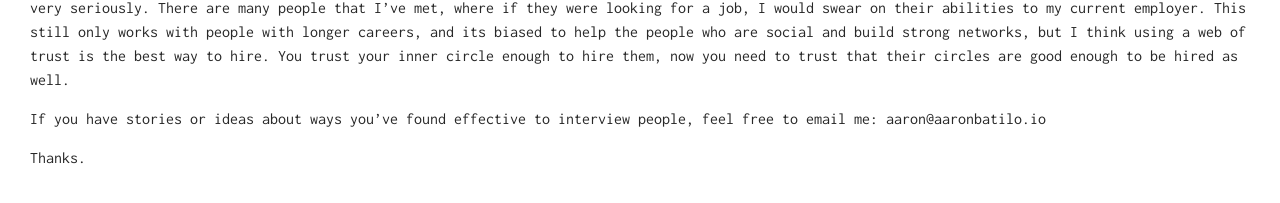
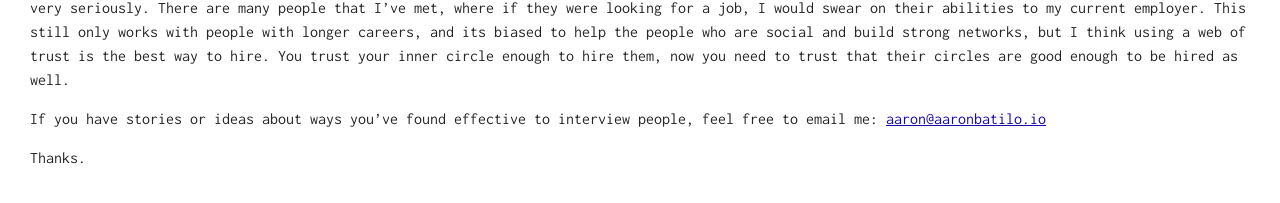
Before and after one commit to abatilo/blog, a Jekyll site: the page built from _posts/2017-05-15-interviewing.md, in a window 1280 px wide and 900 px high, scrolled down 2246 px. Shown: the part 625-828 px from the top of the window. Built offline with Jekyll 4.4.1, drawn with Linux system fonts in a browser that asks for light colours; part of the change alters nothing that is shown.

```diff
--- a/_posts/2017-05-15-interviewing.md
+++ b/_posts/2017-05-15-interviewing.md
@@ -43,6 +43,6 @@ Sometimes people give challenges that they expect to take 40+ hours. That means
 
 There are problems with both of these types of interviews, and sometimes you'll have companies who will do both to extreme ends. I've read about interview processes that take months of constant interviewing with different people. As a candidate you might be trying to get a job as soon as possible, and you just don't have that kind of time to wait. Unfortunately, if there's a better method of interviewing, I'm not really sure what it is. [This](https://www.youtube.com/watch?v=cfyWvJdsDRI) mock interview done by Casey Muratori and Shawn McGrath is an interesting approach that I find useful. It's basically just a really long conversation about your history and experience, where the interviewer is dynamic and flexible about asking questions to help guide the interviewee to talk about things that are useful to know. Other than that, I think the best way to hire is to use your personal network and take strong recommendations very seriously. There are many people that I've met, where if they were looking for a job, I would swear on their abilities to my current employer. This still only works with people with longer careers, and its biased to help the people who are social and build strong networks, but I think using a web of trust is the best way to hire. You trust your inner circle enough to hire them, now you need to trust that their circles are good enough to be hired as well.
 
-If you have stories or ideas about ways you've found effective to interview people, feel free to email me: aaron@aaronbatilo.io
+If you have stories or ideas about ways you've found effective to interview people, feel free to email me: [aaron@aaronbatilo.io](mailto:aaron@aaronbatilo.io)
 
 Thanks.
```
